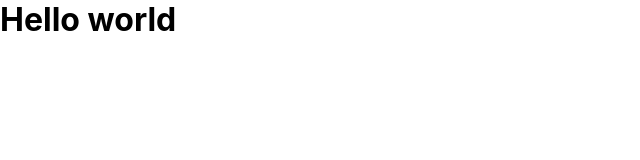
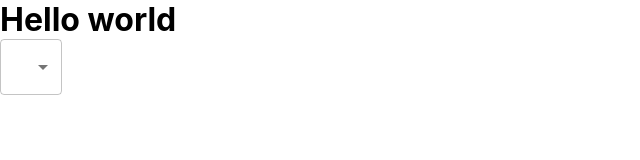
Before and after one commit to kingz10102/covid19-statcast, a React (Create React App) app: page / in a window 1280 px wide. Shown: the top 160 px of the page, without its empty margins (0-640 px from the left). Built offline with nearby package versions, Linux system fonts and the light colour scheme.

Commit message:
this is a commit

```diff
--- a/package.json
+++ b/package.json
@@ -3,9 +3,11 @@
   "version": "0.1.0",
   "private": true,
   "dependencies": {
+    "@material-ui/core": "^4.11.0",
     "@testing-library/jest-dom": "^4.2.4",
     "@testing-library/react": "^9.3.2",
     "@testing-library/user-event": "^7.1.2",
+    "bem": "^2.0.0",
     "react": "^16.13.1",
     "react-dom": "^16.13.1",
     "react-scripts": "3.4.3"
--- a/src/App.js
+++ b/src/App.js
@@ -1,10 +1,27 @@
 import React from 'react';
+import { MenuItem, Select, FormControl } from '@material-ui/core';
 import './App.css';
 
 function App() {
   return (
-    <div className="App">
+    <div className="app">
      <h1>Hello world</h1>
+     {/* Material UI element  */}
+     {/* Creates a form like box for list */}
+     <FormControl className="app__dropdownbox">
+            {/* Select shows droupdown with different attributes */}
+            <Select
+              variant="outlined"
+              value='zyz'
+            >
+              <MenuItem value="worldwide">Worldwide</MenuItem>
+              <MenuItem value="worldwide">Country</MenuItem>
+              <MenuItem value="worldwide">Nation</MenuItem>
+            </Select>
+          </FormControl>
+     {/* Heading */}
+     {/* COVID19  Title*/}
+
     </div>
   );
 }
```
Also changed, not shown: 1 other file (tests, documents, lock files or other folders).
